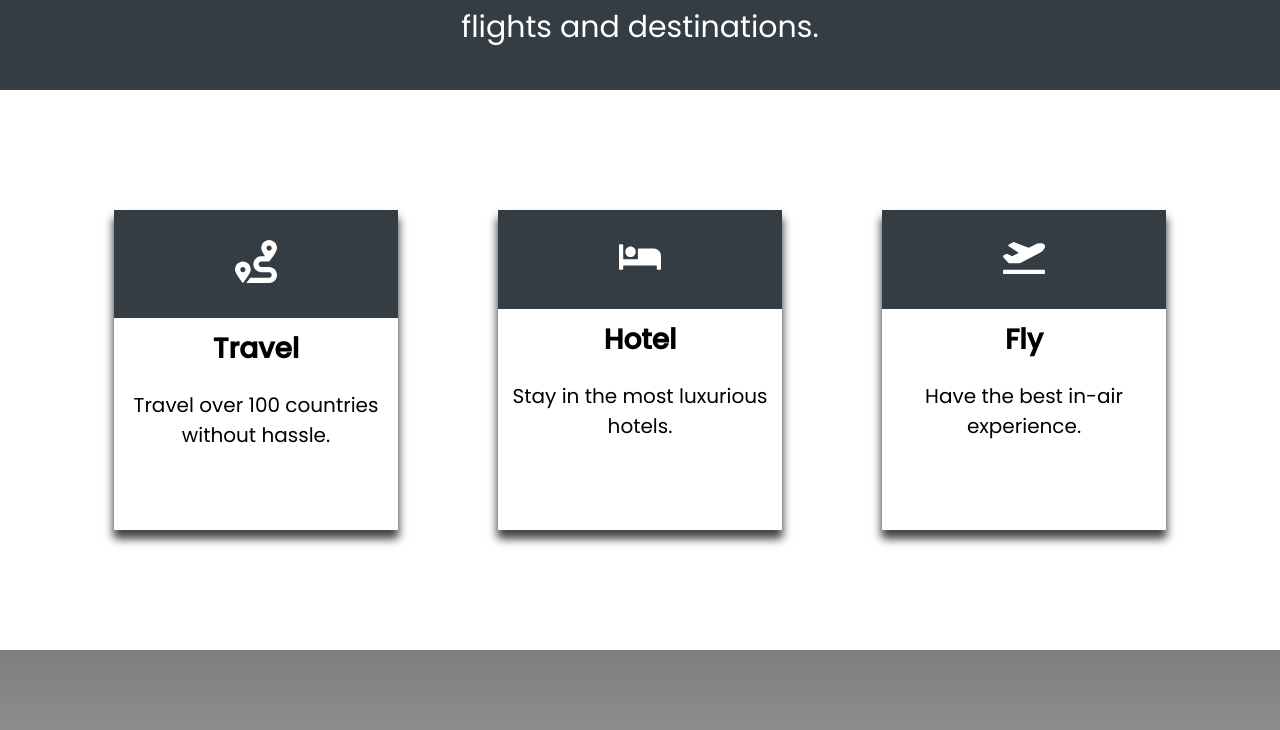
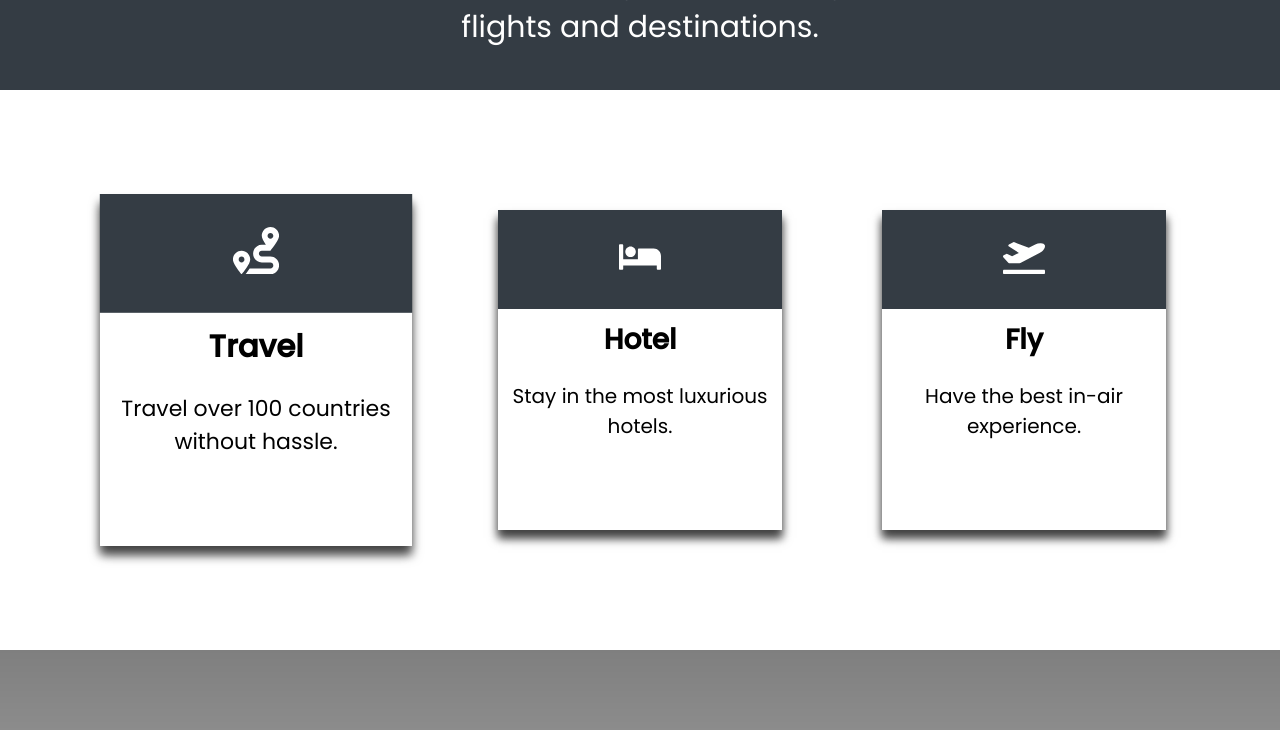
Before and after one commit to andrewgonzalez4/Travelly-Website, a plain HTML site: page index.html in a window 1280 px wide. In both pictures the pointer is over the element 256 px from the left and 2122 px from the top of the page. Shown: the part 1752-2482 px from the top of the page. Drawn offline with Linux system fonts and the light colour scheme; a web font is replaced by a local one.

Commit message:
Added hover card animation.

```diff
--- a/style.css
+++ b/style.css
@@ -204,6 +204,11 @@ nav{
     box-shadow: 0px 8px 8px rgba(0, 0, 0, 0.5),0px 8px 10px rgba(0, 0, 0, 0.5);
     text-align: center;
     justify-content: center;
+    transition: all 0.5s ease-in-out;
+}
+
+.card:hover{
+    transform: scale(1.1);
 }
 
 .cards img{
```
